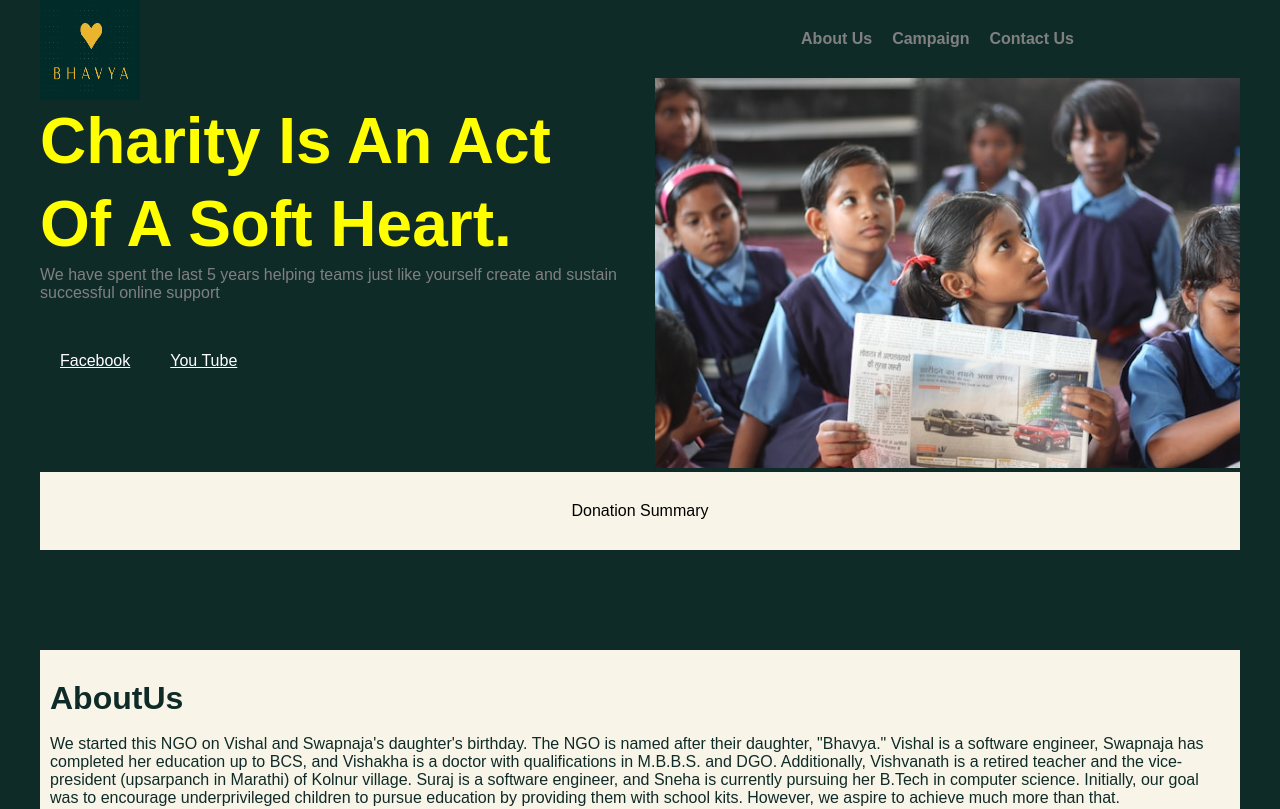
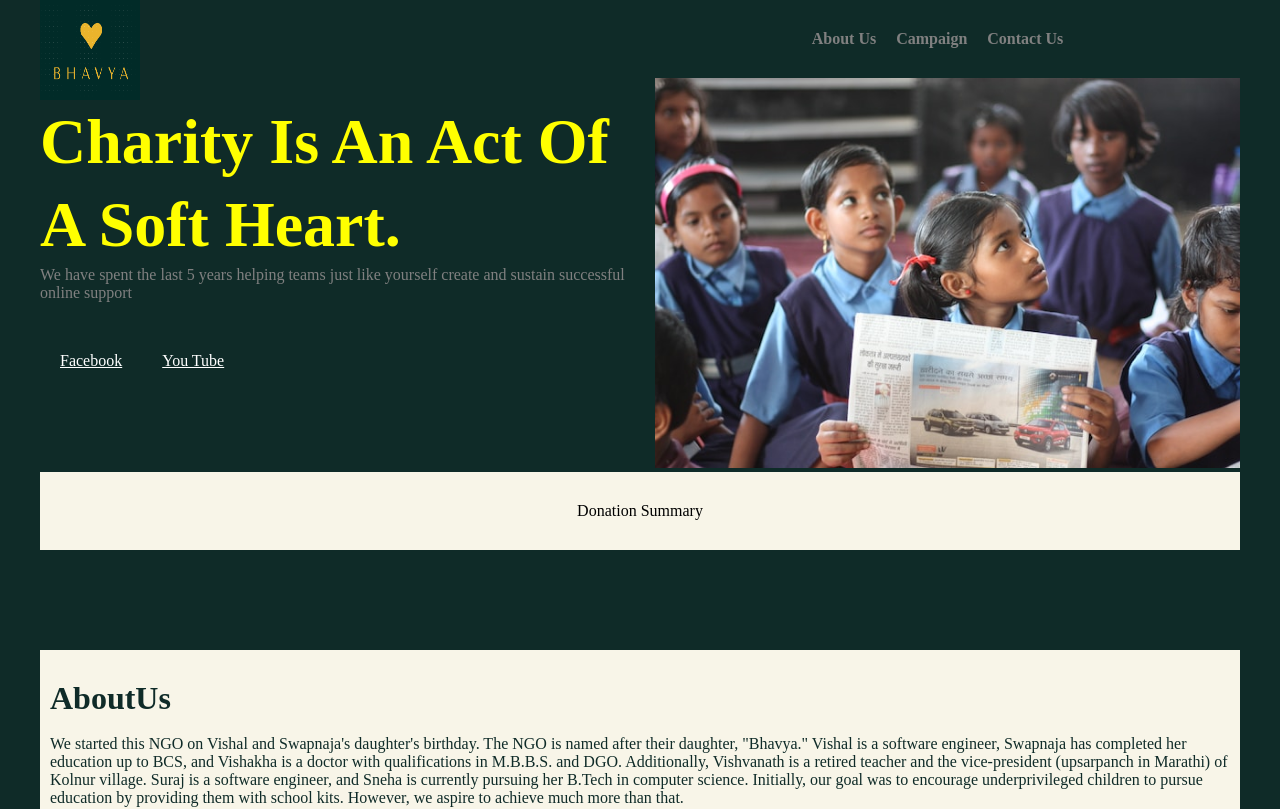
Before and after one commit to vinodf2f/bhavya-ngo, a Next.js app: page / in a window 1280 px wide. Shown: the top 809 px of the page. Built offline with nearby package versions, Linux system fonts and the light colour scheme.

Commit message:
font family auto

```diff
--- a/src/app/globals.css
+++ b/src/app/globals.css
@@ -2,7 +2,7 @@
   box-sizing: border-box;
   padding: 0;
   margin: 0;
-  font-family: fantasy;
+  font-family: auto;
 }
 
 html,
```
